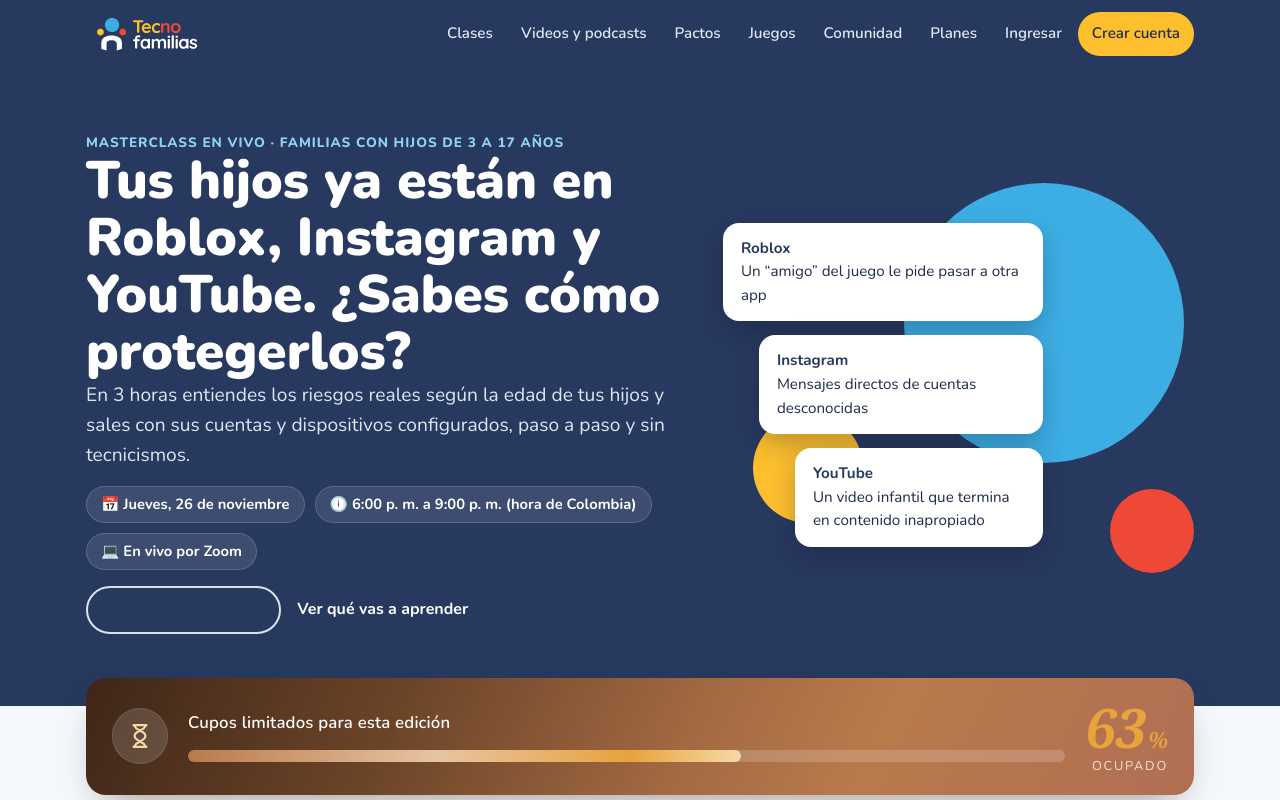
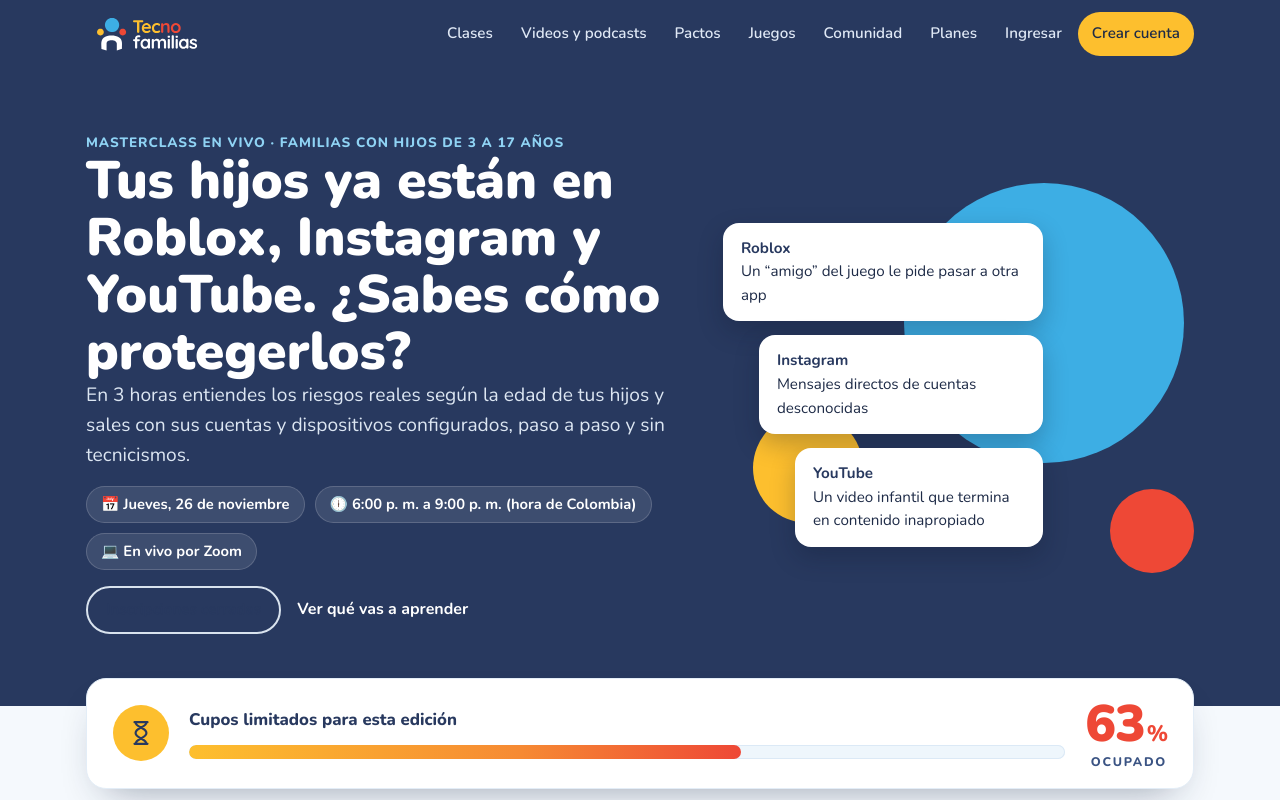
Before and after one commit to dnetmask/tecnofamilias-PLataformaWEB, a Next.js app: page /masterclass in a window 1280 px wide. Shown: the top 800 px of the page. Built offline with nearby package versions, Linux system fonts and the light colour scheme; no server answers; the database is empty.

Commit message:
Barra de cupos con los colores y la tipografía de Tecnofamilias
Co-Authored-By: Claude Opus 5.5 <noreply@anthropic.com>
Claude-Session: https://claude.ai/code/session_01AcCZry4UJcs9ufbucfezZf

```diff
--- a/src/app/globals.css
+++ b/src/app/globals.css
@@ -248,22 +248,22 @@ table.table { width: 100%; border-collapse: collapse; font-size: .92rem; backgro
 @media (max-width: 520px) { .shortcuts { grid-template-columns: repeat(2, 1fr); } }
 
 /* ---------- Masterclass ---------- */
-.seats { display: flex; align-items: center; gap: 20px; padding: 22px 26px; border-radius: 20px; color: #fff;
-  background: linear-gradient(115deg, #3e2618 0%, #6b4428 28%, #a46a43 55%, #b97a4b 70%, #b06f54 100%);
-  box-shadow: 0 18px 40px -18px rgb(62 38 24 / 55%); }
-.seats-icon { flex: none; width: 56px; height: 56px; border-radius: 50%; display: grid; place-items: center; color: #f6d9a8;
-  background: rgb(255 255 255 / 14%); box-shadow: inset 0 0 0 1px rgb(255 255 255 / 12%); }
-.seats-body { flex: 1; min-width: 0; display: flex; flex-direction: column; gap: 14px; }
-.seats-label { font-weight: 600; font-size: 1.05rem; letter-spacing: .01em; }
-.seats-track { display: block; height: 12px; border-radius: 999px; background: rgb(255 255 255 / 18%); overflow: hidden; }
+.seats { display: flex; align-items: center; gap: 20px; padding: 20px 26px; border-radius: 20px; color: var(--navy);
+  background: #fff; border: 1px solid #e3edf7; box-shadow: 0 18px 40px -20px rgb(20 33 61 / 45%); }
+.seats-icon { flex: none; width: 56px; height: 56px; border-radius: 50%; display: grid; place-items: center; color: var(--navy);
+  background: var(--yellow); }
+.seats-body { flex: 1; min-width: 0; display: flex; flex-direction: column; gap: 12px; }
+.seats-label { font-weight: 800; font-size: 1.05rem; color: var(--navy); }
+.seats-track { display: block; height: 14px; border-radius: 999px; background: var(--tint); overflow: hidden;
+  box-shadow: inset 0 0 0 1px #dbe9f6; }
 .seats-fill { display: block; height: 100%; width: var(--pct); border-radius: 999px;
-  background: linear-gradient(90deg, #b97a4b 0%, #e8c4a3 45%, #e8a33c 80%, #f6d9a8 100%);
+  background: linear-gradient(90deg, var(--yellow) 0%, #f68a33 60%, var(--red) 100%);
   animation: seats-grow 1.6s cubic-bezier(.2,.8,.2,1) both; }
 @keyframes seats-grow { from { width: 0; } to { width: var(--pct); } }
 .seats-num { flex: none; text-align: right; display: flex; flex-direction: column; align-items: flex-end; line-height: 1; }
-.seats-pct { font-family: Georgia, "Times New Roman", serif; font-style: italic; font-weight: 700; font-size: 3.4rem; color: #e8a33c; }
-.seats-pct small { font-size: 1.4rem; margin-left: 2px; }
-.seats-cap { font-size: .8rem; letter-spacing: .14em; text-transform: uppercase; color: #f3e3d3; margin-top: 6px; }
+.seats-pct { font-weight: 900; font-size: 3.2rem; color: var(--red); letter-spacing: -.02em; }
+.seats-pct small { font-size: 1.4rem; margin-left: 2px; font-weight: 800; }
+.seats-cap { font-size: .78rem; font-weight: 800; letter-spacing: .14em; text-transform: uppercase; color: var(--navy-soft, #5a6b8c); margin-top: 6px; }
 @media (max-width: 560px) {
   .seats { flex-wrap: wrap; padding: 18px; gap: 14px; }
   .seats-icon { width: 44px; height: 44px; }
--- a/src/components/SeatsBar.tsx
+++ b/src/components/SeatsBar.tsx
@@ -1,4 +1,4 @@
-/** Barra de cupos ocupados (estilo de la landing original). */
+/** Barra de cupos ocupados con los colores de Tecnofamilias. */
 export function SeatsBar({ pct, label = "Cupos limitados para esta edición" }: { pct: number; label?: string }) {
   return (
     <div className="seats" role="img" aria-label={`${label}: ${pct} % ocupado`}>
```
